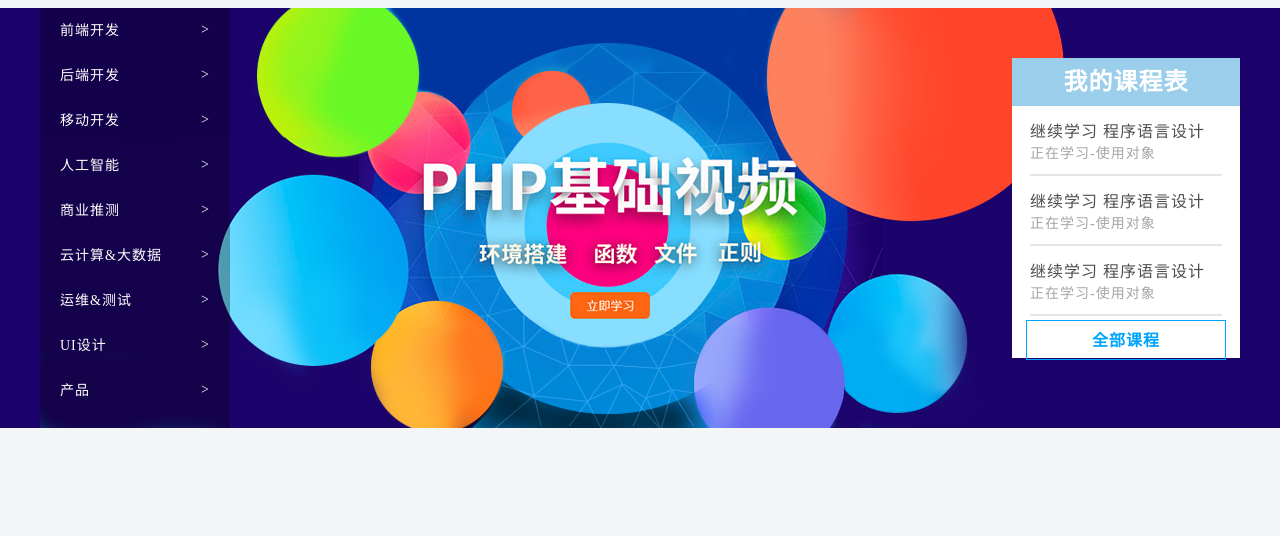
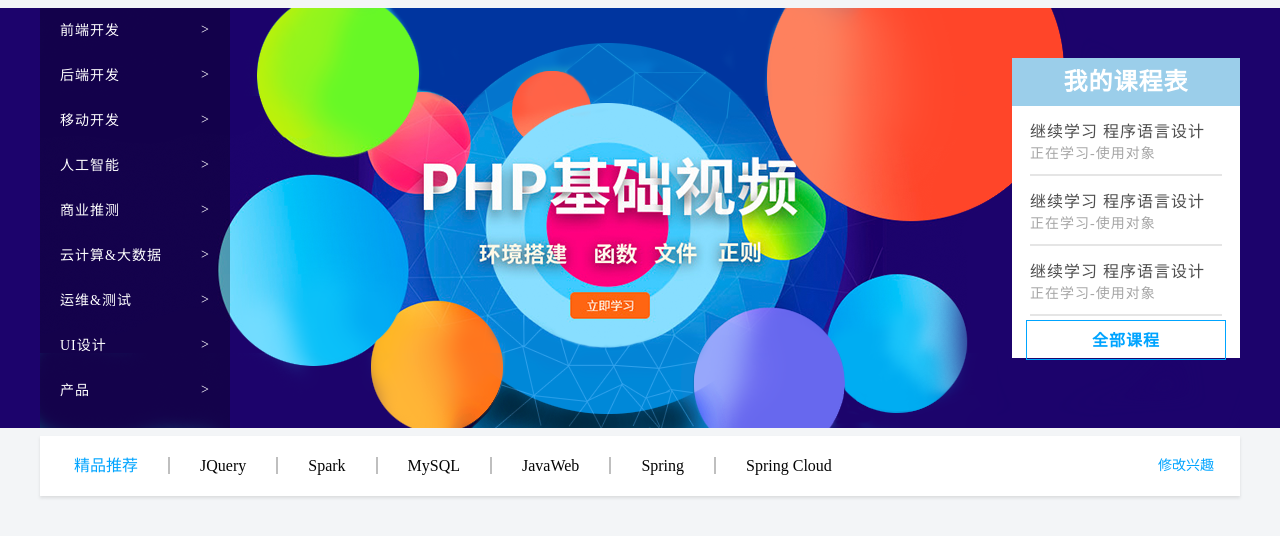
Before and after one commit to jayden-leo/HTML_CSS, a plain HTML site: page online_study/index.html in a window 1280 px wide. Shown: the part 94-630 px from the top of the page. Drawn offline with Linux system fonts and the light colour scheme.

Commit message:
实现精品推荐模块

```diff
--- a/online_study/css/index.css
+++ b/online_study/css/index.css
@@ -212,3 +212,40 @@ h1 {
     line-height: 40px;
     letter-spacing: 1px;
 }
+
+.goods {
+    margin-top: 8px;
+    padding-left: 34px;
+    padding-right: 26px;
+	height: 60px;
+    background-color: #ffffff;
+    box-shadow: 0px 2px 3px 0px
+		rgba(118, 118, 118, 0.2);
+    line-height: 60px;
+    text-align: center;
+}
+
+.goods h2{
+    float: left;
+    font-size: 16px;
+    color: #00a4ff;
+    font-weight: 400;
+    margin-right: 30px;
+}
+
+.goods li{
+    float: left;
+}
+
+.goods li a{
+    border-left: 2px solid #bfbfbf;
+    padding: 0 30px;
+    color: #050505;
+}
+
+.goods .hobby{
+    float:right;
+    font-size: 14px;
+    color: #00a4ff;
+    font-weight: 400;
+}
--- a/online_study/index.html
+++ b/online_study/index.html
@@ -78,6 +78,20 @@
             </div>
         </div>
     </div>
+
+    <!-- 精品推荐 -->
+    <div class="goods wrapper">
+        <h2>精品推荐</h2>
+        <ul>
+            <li><a href="#">JQuery</a></li>
+            <li><a href="#">Spark</a></li>
+            <li><a href="#">MySQL</a></li>
+            <li><a href="#">JavaWeb</a></li>
+            <li><a href="#">Spring</a></li>
+            <li><a href="#">Spring Cloud</a></li>
+        </ul>
+        <a href="#" class="hobby">修改兴趣</a>
+    </div>
 </body>
 
 </html>
```
